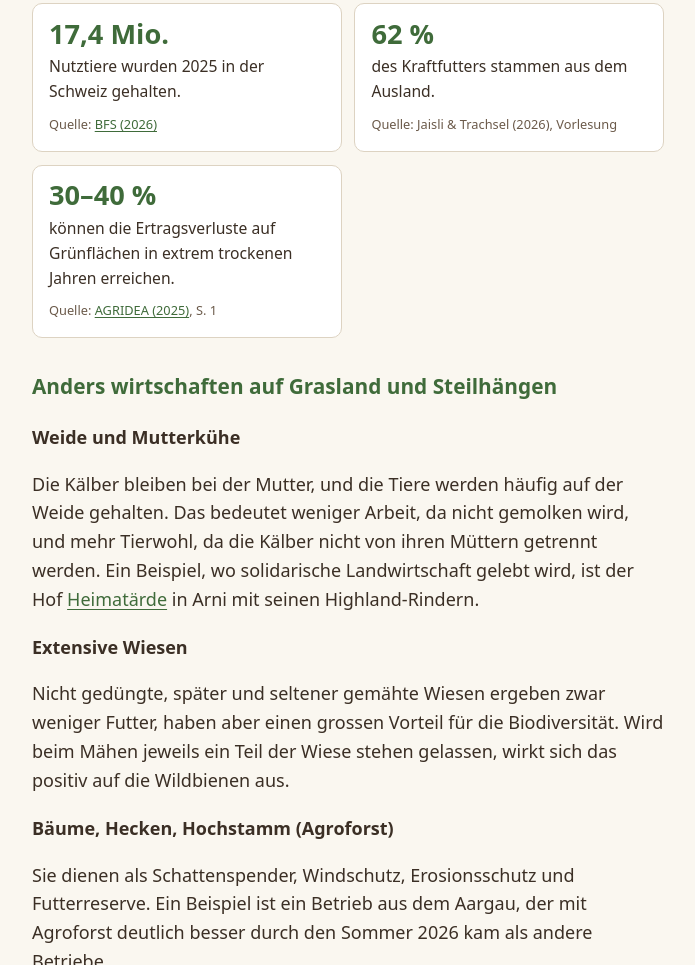
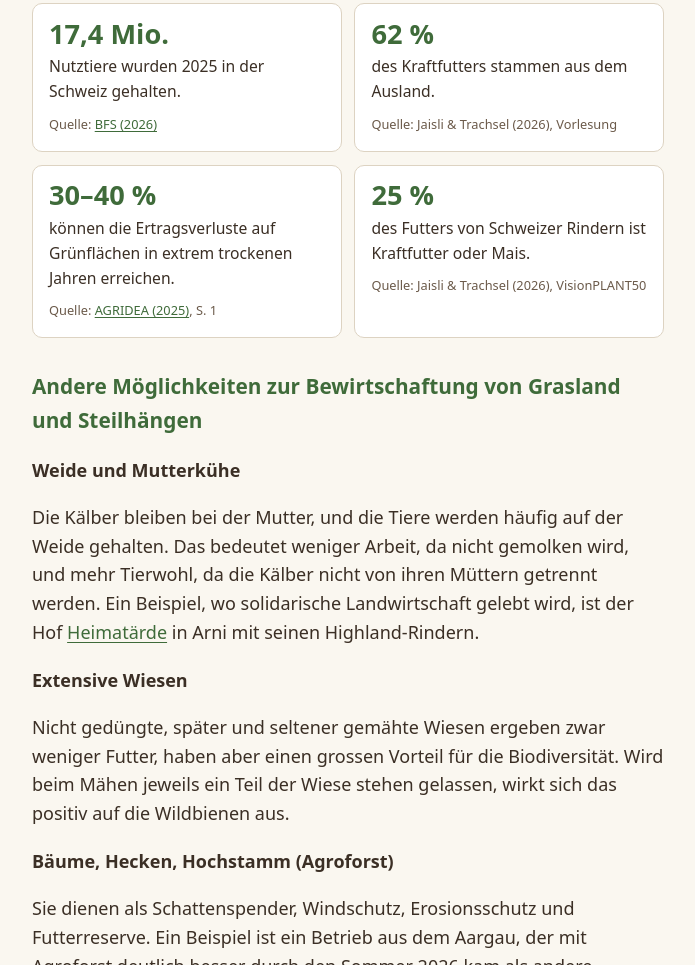
Before and after one commit to nonokor/agraroekologie-lehrpfad, a plain HTML site: page p3/index.html in a window 1280 px wide. Shown: the part 2413-3378 px from the top of the page, without its empty margins (292-987 px from the left). Drawn offline with Linux system fonts and the light colour scheme.

Commit message:
neue zahl

```diff
--- a/p3/index.html
+++ b/p3/index.html
@@ -83,9 +83,12 @@ Mit dieser Strategie könnten viel mehr Menschen ernährt werden, während gleic
   <div class="zahl"><strong>30–40&nbsp;%</strong>
     <p>können die Ertragsverluste auf Grünflächen in extrem trockenen Jahren erreichen.</p>
     <small>Quelle: <a href="https://shop.agridea.ch/shop/resources/downloads/3940/3940_DE_2025_free.pdf">AGRIDEA (2025)</a>, S. 1</small></div>
+      <div class="zahl"><strong>25&nbsp;%</strong>
+    <p>des Futters von Schweizer Rindern ist Kraftfutter oder Mais.</p>
+    <small>Quelle: Jaisli &amp; Trachsel (2026), VisionPLANT50</small></div>
 </div>
 
-<h2>Anders wirtschaften auf Grasland und Steilhängen</h2>
+<h2>Andere Möglichkeiten zur Bewirtschaftung von Grasland und Steilhängen</h2>
 <p class="stufe">Weide und Mutterkühe</p>
 <p>Die Kälber bleiben bei der Mutter, und die Tiere werden häufig auf der Weide gehalten. Das bedeutet weniger Arbeit, da nicht gemolken wird, und mehr Tierwohl, da die Kälber nicht von ihren Müttern getrennt werden.
 Ein Beispiel, wo solidarische Landwirtschaft gelebt wird, ist der Hof <a href="https://heimataerde.ch">Heimatärde</a> in Arni mit seinen Highland-Rindern.</p>
```
